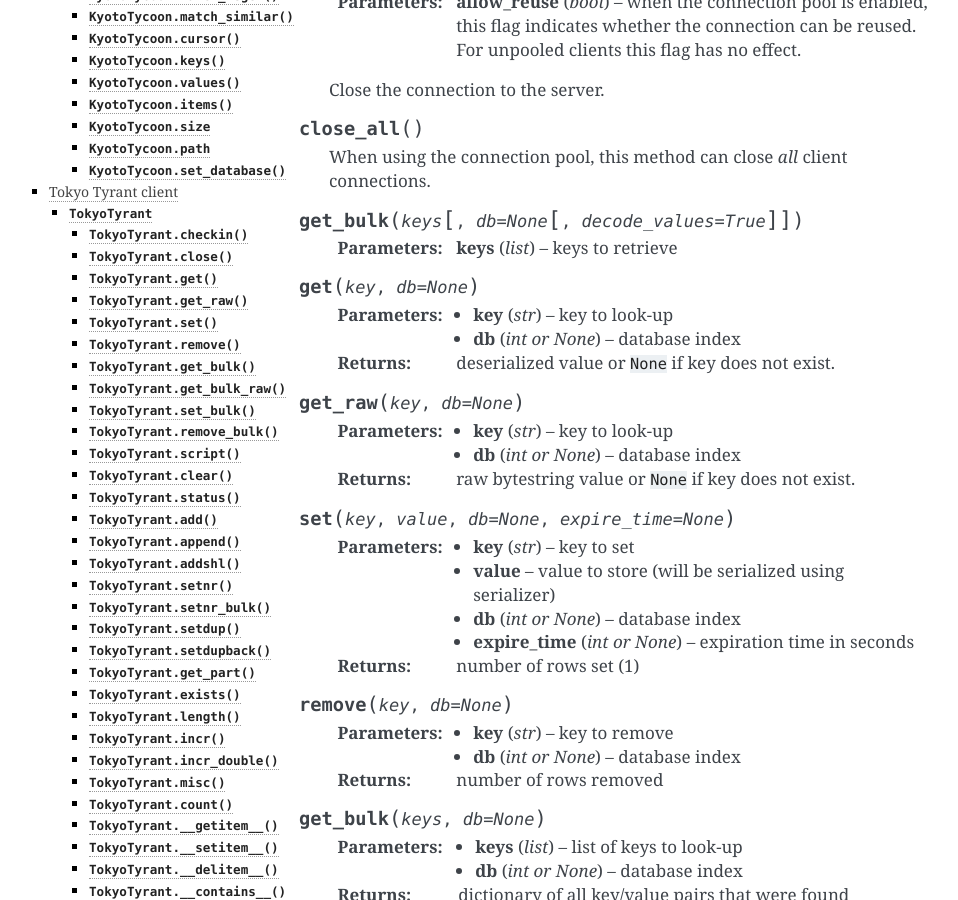
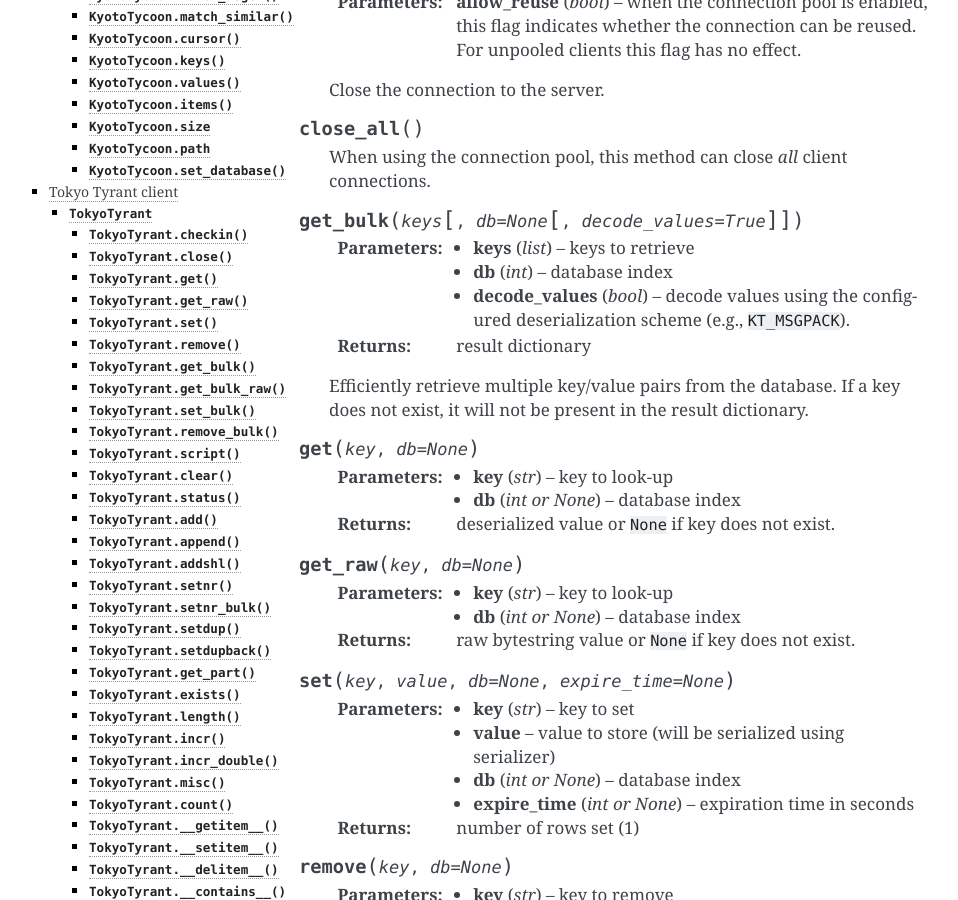
Before and after one commit to coleifer/kt, a Sphinx documentation site: the page built from docs/api.rst, in a window 1280 px wide and 900 px high, scrolled down 1071 px. Shown: the whole window, without its empty margins (151-1109 px from the left). Built offline with Sphinx 7.4.7, drawn with Linux system fonts in a browser that asks for light colours.

Commit message:
small doc update

```diff
--- a/docs/api.rst
+++ b/docs/api.rst
@@ -65,6 +65,13 @@ Kyoto Tycoon client
     .. py:method:: get_bulk(keys[, db=None[, decode_values=True]])
 
         :param list keys: keys to retrieve
+        :param int db: database index
+        :param bool decode_values: decode values using the configured
+            deserialization scheme (e.g., ``KT_MSGPACK``).
+        :return: result dictionary
+
+        Efficiently retrieve multiple key/value pairs from the database. If a
+        key does not exist, it will not be present in the result dictionary.
 
     .. py:method:: get(key, db=None)
 
```
